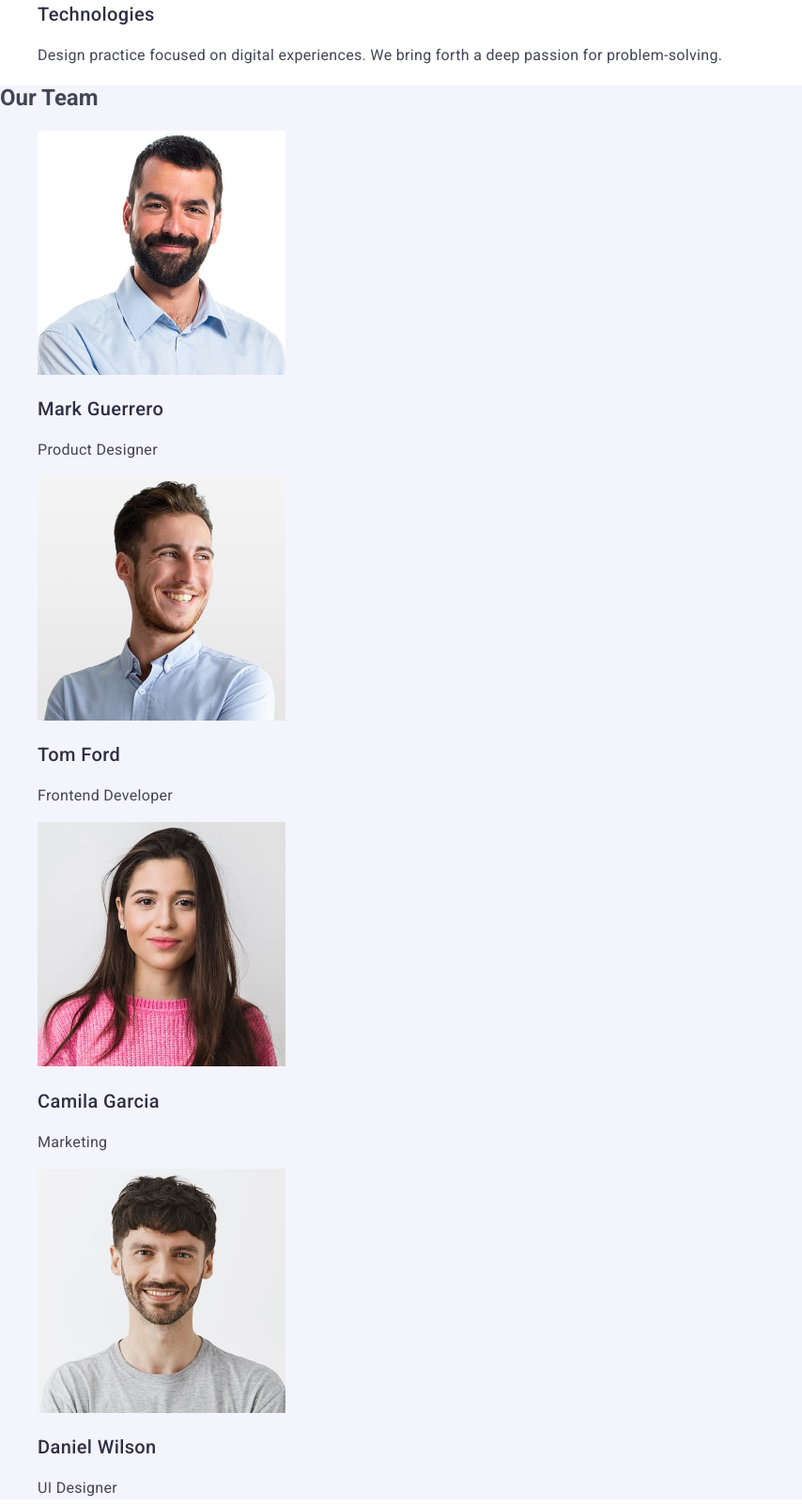
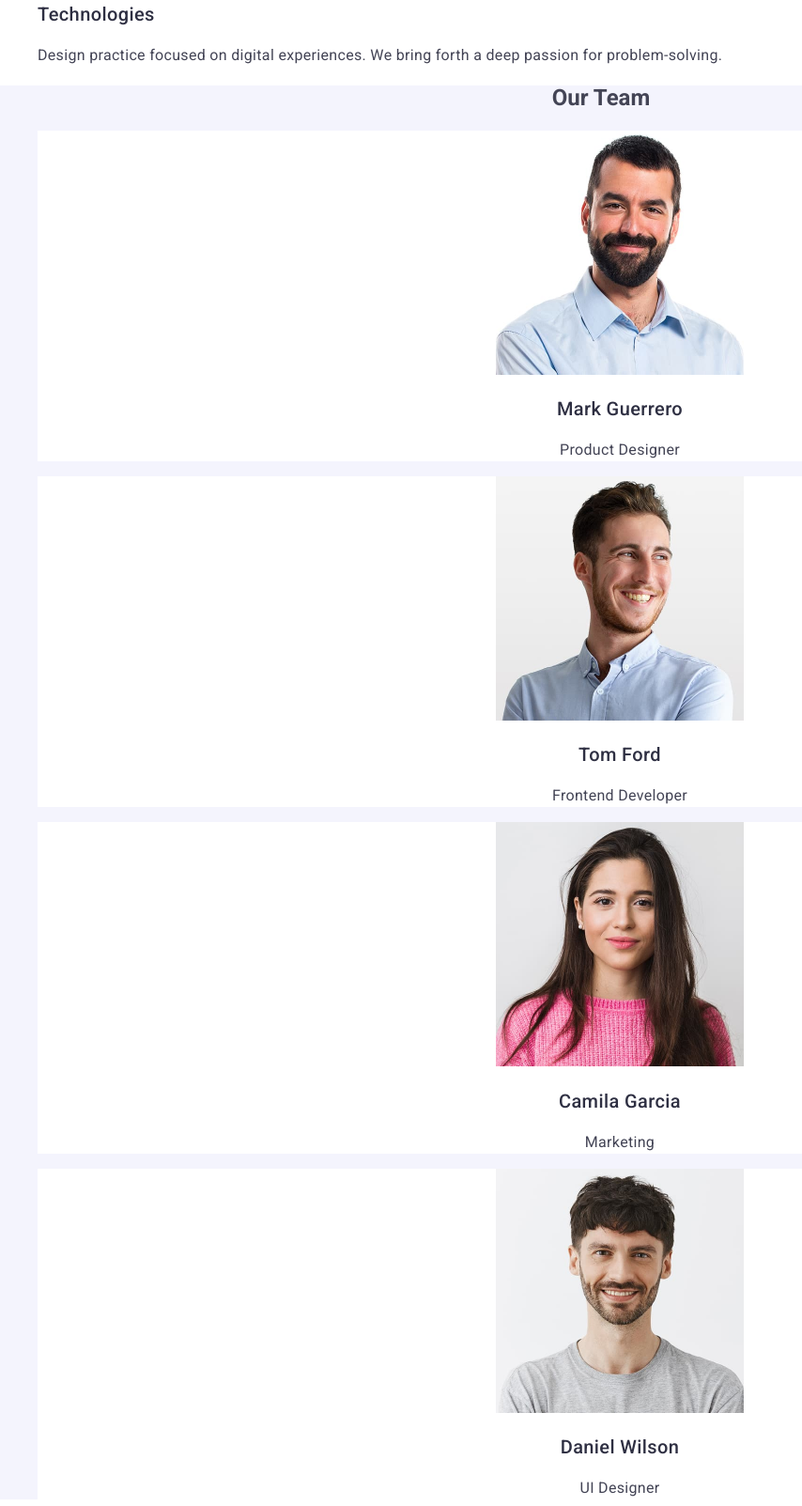
Before and after one commit to Michael-Kit/goit-markup-hw-02, a plain HTML site: page index.html in a window 1280 px wide. Shown: the part 637-2240 px from the top of the page at 94% size, without its empty margins (0-854 px from the left). Drawn offline with nearby package versions, Linux system fonts and the light colour scheme.

Commit message:
add styles 5

```diff
--- a/css/styles.css
+++ b/css/styles.css
@@ -70,12 +70,18 @@ text-align: center;
 color: #fff;
 }
 
-.button-btn{
+
+.button-btn {
 font-weight: 500;
 font-size: 16px;
 line-height: 1.5;
 letter-spacing: 0.04em;
 color: #fff;
+background-color: #4d5ae5;
+}
+
+.button-btn:hover{
+background-color: #404bbf;
 }
 
 
@@ -100,6 +106,14 @@ color: #434455;
 
 .pictures{
 background-color: #f4f4fd;
+text-align: center;
+}
+
+.pictures-items {
+background-color: #fff;
+}
+.pictures-folio{
+    background-color: #fff;
 }
 
 .footer-text{
--- a/index.html
+++ b/index.html
@@ -89,8 +89,8 @@
       </section>
       <section class="pictures">
         <h2>Our Team</h2>
-        <ul>
-          <li>
+        <ul class="pictures-list">
+          <li class="pictures-items">
             <img
               src="./images/img(1).jpg"
               alt="Mark Guerrero Product Designer"
@@ -101,7 +101,7 @@
             <p class="subtitel-text">Product Designer</p>
           </li>
 
-          <li>
+          <li class="pictures-items">
             <img
               src="./images/img(2).jpg"
               alt="Tom Ford Frontend Developer"
@@ -112,7 +112,7 @@
             <p class="subtitel-text">Frontend Developer</p>
           </li>
 
-          <li>
+          <li class="pictures-items">
             <img
               src="./images/img(3).jpg"
               alt="Camila Garcia Marketing"
@@ -123,7 +123,7 @@
             <p class="subtitel-text">Marketing</p>
           </li>
 
-          <li>
+          <li class="pictures-items">
             <img
               src="./images/img(4).jpg"
               alt="Daniel Wilson UI Designer"
@@ -135,10 +135,10 @@
           </li>
         </ul>
       </section>
-      <section>
+      <section class="pictures-folio">
         <h2>Our Portfolio</h2>
         <ul>
-          <li>
+          <li class="pictures-items">
             <img
               src="./images/img(5).jpg"
               alt="Banking App"
@@ -153,8 +153,7 @@
               src="./images/img(6).jpg"
               alt="Cashless Payment"
               width="360"
-              height="300
-            "
+              height="300"
             />
             <h3 class="subtitel">Cashless Payment</h3>
             <p class="subtitel-text">Marketing</p>
```
